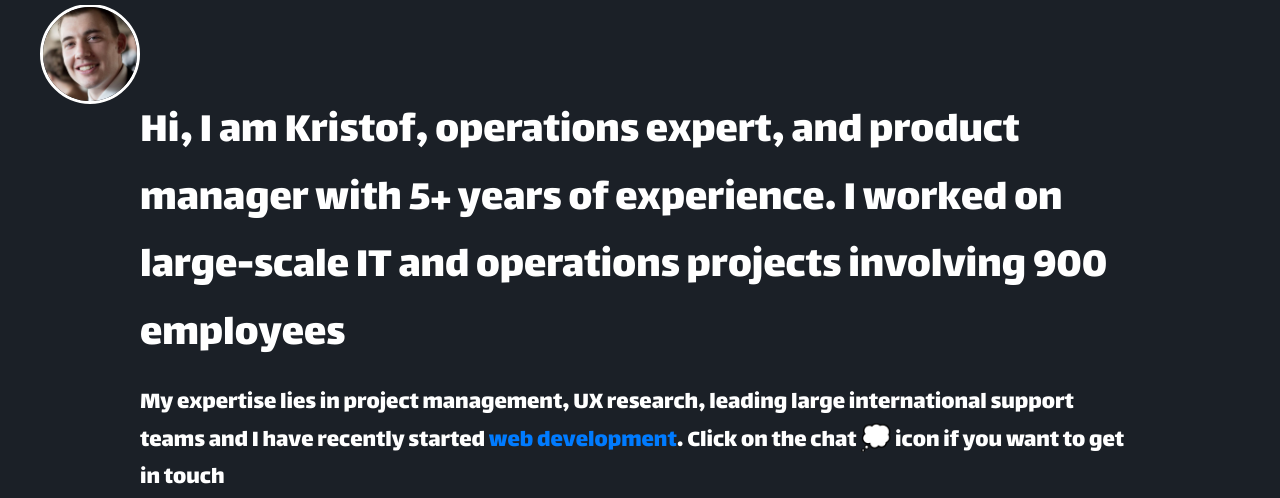
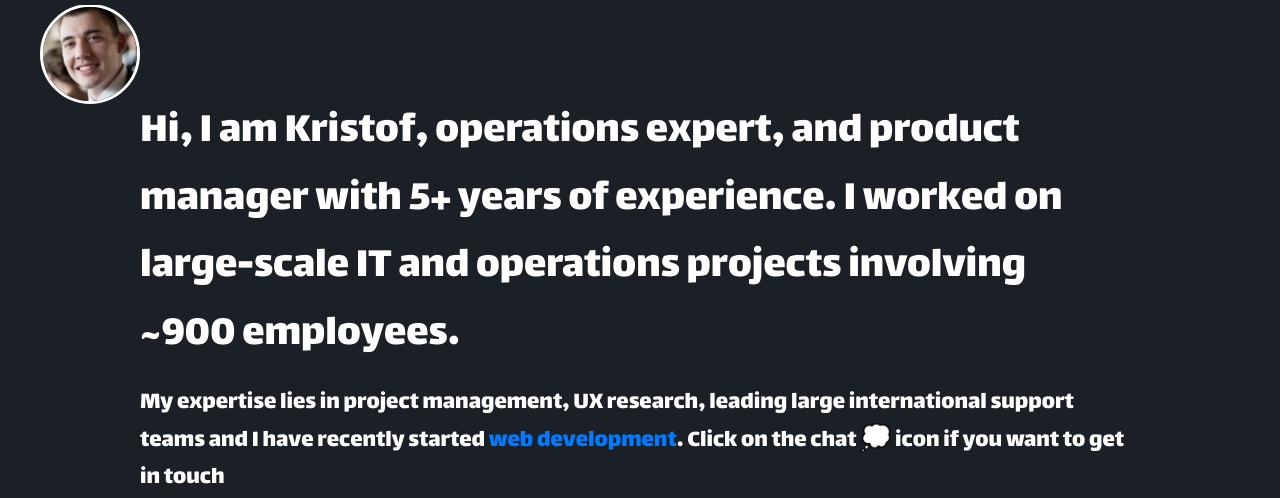
Before and after one commit to krizsoo/kristof.online, a plain HTML site: page index.html in a window 1280 px wide. Shown: the part 51-549 px from the top of the page. Drawn offline with nearby package versions, Linux system fonts and the light colour scheme.

Commit message:
updated description

```diff
--- a/index.html
+++ b/index.html
@@ -63,7 +63,7 @@
         <image class="img-responsive profile-image animated bounceInLeft" src="images/kristof_main.jpg"/>
       </div>
       <div class="intro-text indent">
-        <p>Hi, I am Kristof, operations expert, and product manager with 5+ years of experience. I worked on large-scale IT and operations projects involving 900 employees</p>
+        <p>Hi, I am Kristof, operations expert, and product manager with 5+ years of experience. I worked on large-scale IT and operations projects involving ~900 employees.</p>
       </div>
       <div class="sub-text">
         <p>My expertise lies in project management, UX research, leading large international support teams and I have recently started <a href="#webdevelopment">web development</a>. Click on the chat &#x1F4AD icon if you want to get in touch</p>
```
